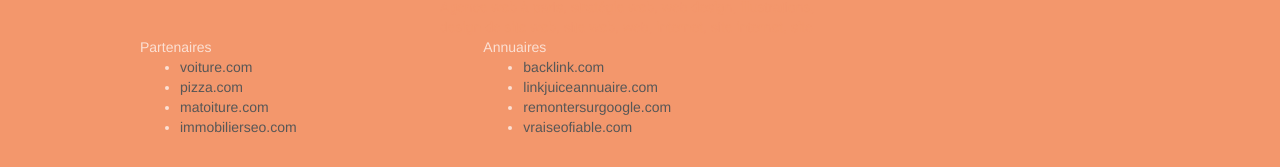
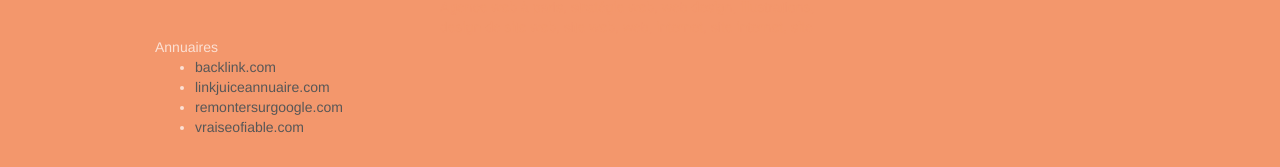
Before and after one commit to yacine-hub/P4modifier, a plain HTML site: page index.html in a window 1280 px wide. Shown: the part 3398-3565 px from the top of the page. Drawn offline with Linux system fonts and the light colour scheme.

Commit message:
modif footer

```diff
--- a/index.html
+++ b/index.html
@@ -247,17 +247,7 @@
 					</div>
 					<div class="keywords" style="color:#F3976C;">Agence web à paris, stratégie web, web design, illustrations, design de site web, site web, web, internet, site internet, site</div>
 				</div>
-				<div class="row">
 
-					<div class="col-sm-4">
-						Partenaires
-						<ul>
-							<li><a href="voiture.com">voiture.com</a></li>
-							<li><a href="pizza.com">pizza.com</a></li>
-							<li><a href="matoiture.com">matoiture.com</a></li>
-							<li><a href="immobilierseo.com">immobilierseo.com</a></li>
-						</ul>
-				</div>
 
 				<div class="col-sm-4">
 					Annuaires
```
